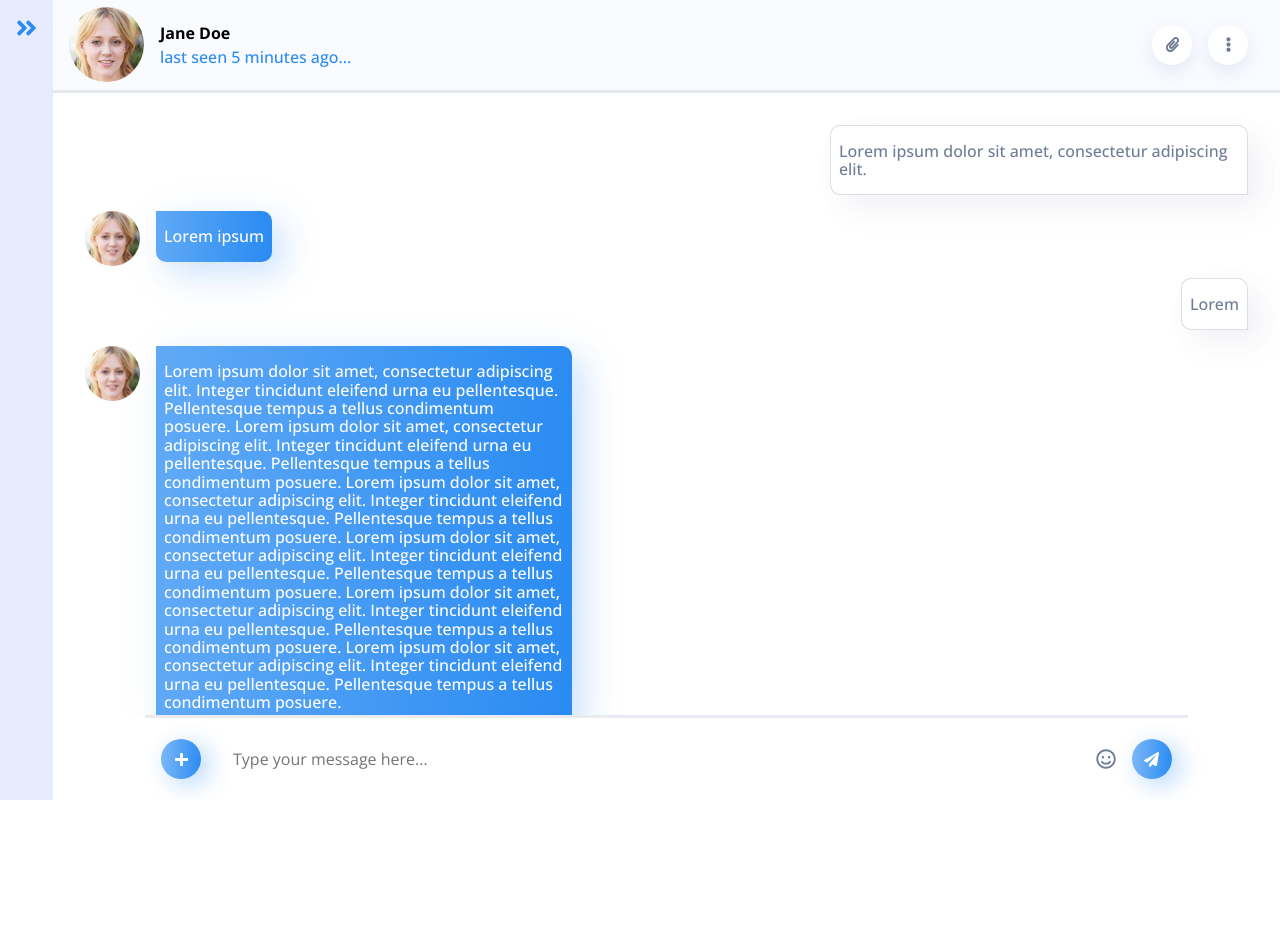
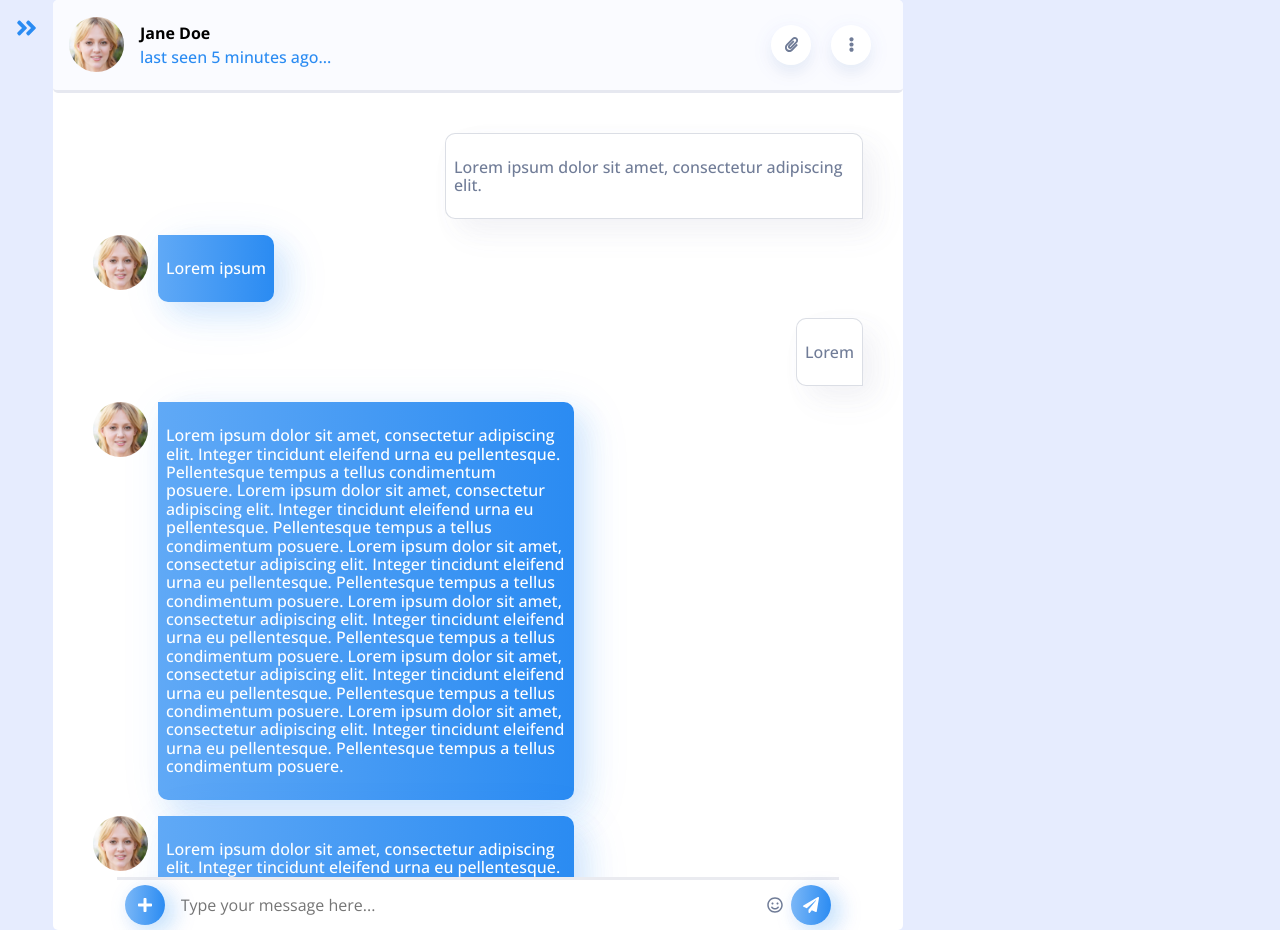
Before and after one commit to droa3v/react-chat-client, a React app: page / in a window 1280 px wide. Before the commit the page ends 800 px from the top, so only its background shows below. Built offline with nearby package versions, Linux system fonts and the light colour scheme.

Commit message:
Refactored chat component

```diff
--- a/src/Chat/Chat.module.scss
+++ b/src/Chat/Chat.module.scss
@@ -2,17 +2,9 @@
 .container {
   display: flex;
   flex-direction: column;
-  justify-content: space-between;
-  align-items: center;
-  height: 100vh;
-  flex-grow: 1;
+  height: 930px;
+  width: 850px;
   background-color: variables.$white;
-  .wrapper {
-    display: flex;
-    flex-direction: column;
-    justify-content: space-between;
-    align-items: center;
-    height: 100%;
-    width: 100%;
-  }
+  border-radius: 5px;
+  align-self: center;
 }
--- a/src/Chat/Chat.tsx
+++ b/src/Chat/Chat.tsx
@@ -7,11 +7,9 @@ import { TopBar } from "./TopBar/TopBar";
 export const Chat: React.FC = (): JSX.Element => {
   return (
     <div className={styles.container}>
-      <div className={styles.wrapper}>
-        <TopBar />
-        <Messages />
-        <ChatInput />
-      </div>
+      <TopBar />
+      <Messages />
+      <ChatInput />
     </div>
   );
 };
--- a/src/Chat/ChatInput/ChatInput.module.scss
+++ b/src/Chat/ChatInput/ChatInput.module.scss
@@ -1,39 +1,29 @@
 @use "../../scss/variables";
 
 .container {
-  width: 100%;
+  width: 85%;
+  border-top: 3px solid rgba(112, 124, 151, 0.15);
+  padding: 0 0.5em;
+  box-sizing: border-box;
   display: flex;
   align-items: center;
   justify-content: center;
-  .innerwrapper {
-    border-top: 3px solid rgba(112, 124, 151, 0.15);
-    display: flex;
-    align-items: center;
-    background-color: variables.$white;
-    box-sizing: border-box;
-    padding: 0 1rem;
-    width: 85%;
   align-self: center;
-    margin: 0;
+
   .input {
     border: none;
-      padding: 2rem;
+    padding: 1em;
     flex-grow: 1;
     &:focus {
       outline: none;
     }
   }
 
-    .icon {
-      width: 15px;
-      height: 15px;
-    }
-
   .emoji {
     color: variables.$gray;
-      width: 20px;
-      height: 20px;
-      margin-right: 1rem;
+    font-size: 1rem;
+    align-self: center;
+    padding: 0.5em;
   }
 
   .button {
@@ -45,4 +35,3 @@
     font-size: 1rem;
   }
 }
-}
--- a/src/Chat/ChatInput/ChatInput.tsx
+++ b/src/Chat/ChatInput/ChatInput.tsx
@@ -8,7 +8,6 @@ import styles from "./ChatInput.module.scss";
 export const ChatInput: React.FC = (): JSX.Element => {
   return (
     <div className={styles.container}>
-      <div className={styles.innerwrapper}>
       <Button rounded className={styles.button}>
         <FontAwesomeIcon icon={faPlus} className={styles.icon} />
       </Button>
@@ -23,6 +22,5 @@ export const ChatInput: React.FC = (): JSX.Element => {
         <FontAwesomeIcon icon={faPaperPlane} className={styles.icon} />
       </Button>
     </div>
-    </div>
   );
 };
--- a/src/Chat/Messages/Messages.module.scss
+++ b/src/Chat/Messages/Messages.module.scss
@@ -4,10 +4,8 @@
   background-color: variables.$white;
   width: 100%;
   height: 100%;
-  padding: 2rem;
+  padding: 2em;
   box-sizing: border-box;
-  .messagesWrapper {
-    display: flex;
-    flex-direction: column;
-  }
+  scrollbar-color: rgba(variables.$dark, 0.3);
+  scrollbar-width: thin;
 }
--- a/src/Chat/Messages/Messages.tsx
+++ b/src/Chat/Messages/Messages.tsx
@@ -5,7 +5,6 @@ import styles from "./Messages.module.scss";
 export const Messages: React.FC = (): JSX.Element => {
   return (
     <div className={styles.container}>
-      <div className={styles.messagesWrapper}>
       <Message my={true}>
         Lorem ipsum dolor sit amet, consectetur adipiscing elit.
       </Message>
@@ -14,50 +13,50 @@ export const Messages: React.FC = (): JSX.Element => {
       <Message my={false}>
         Lorem ipsum dolor sit amet, consectetur adipiscing elit. Integer
         tincidunt eleifend urna eu pellentesque. Pellentesque tempus a tellus
-          condimentum posuere. Lorem ipsum dolor sit amet, consectetur
+        condimentum posuere. Lorem ipsum dolor sit amet, consectetur adipiscing
+        elit. Integer tincidunt eleifend urna eu pellentesque. Pellentesque
+        tempus a tellus condimentum posuere. Lorem ipsum dolor sit amet,
+        consectetur adipiscing elit. Integer tincidunt eleifend urna eu
+        pellentesque. Pellentesque tempus a tellus condimentum posuere. Lorem
+        ipsum dolor sit amet, consectetur adipiscing elit. Integer tincidunt
+        eleifend urna eu pellentesque. Pellentesque tempus a tellus condimentum
+        posuere. Lorem ipsum dolor sit amet, consectetur adipiscing elit.
+        Integer tincidunt eleifend urna eu pellentesque. Pellentesque tempus a
+        tellus condimentum posuere. Lorem ipsum dolor sit amet, consectetur
         adipiscing elit. Integer tincidunt eleifend urna eu pellentesque.
-          Pellentesque tempus a tellus condimentum posuere. Lorem ipsum dolor
-          sit amet, consectetur adipiscing elit. Integer tincidunt eleifend urna
-          eu pellentesque. Pellentesque tempus a tellus condimentum posuere.
-          Lorem ipsum dolor sit amet, consectetur adipiscing elit. Integer
-          tincidunt eleifend urna eu pellentesque. Pellentesque tempus a tellus
-          condimentum posuere. Lorem ipsum dolor sit amet, consectetur
-          adipiscing elit. Integer tincidunt eleifend urna eu pellentesque.
-          Pellentesque tempus a tellus condimentum posuere. Lorem ipsum dolor
-          sit amet, consectetur adipiscing elit. Integer tincidunt eleifend urna
-          eu pellentesque. Pellentesque tempus a tellus condimentum posuere.
+        Pellentesque tempus a tellus condimentum posuere.
       </Message>
       <Message my={false}>
         Lorem ipsum dolor sit amet, consectetur adipiscing elit. Integer
         tincidunt eleifend urna eu pellentesque. Pellentesque tempus a tellus
-          condimentum posuere. Lorem ipsum dolor sit amet, consectetur
+        condimentum posuere. Lorem ipsum dolor sit amet, consectetur adipiscing
+        elit. Integer tincidunt eleifend urna eu pellentesque. Pellentesque
+        tempus a tellus condimentum posuere. Lorem ipsum dolor sit amet,
+        consectetur adipiscing elit. Integer tincidunt eleifend urna eu
+        pellentesque. Pellentesque tempus a tellus condimentum posuere. Lorem
+        ipsum dolor sit amet, consectetur adipiscing elit. Integer tincidunt
+        eleifend urna eu pellentesque. Pellentesque tempus a tellus condimentum
+        posuere. Lorem ipsum dolor sit amet, consectetur adipiscing elit.
+        Integer tincidunt eleifend urna eu pellentesque. Pellentesque tempus a
+        tellus condimentum posuere. Lorem ipsum dolor sit amet, consectetur
         adipiscing elit. Integer tincidunt eleifend urna eu pellentesque.
-          Pellentesque tempus a tellus condimentum posuere. Lorem ipsum dolor
-          sit amet, consectetur adipiscing elit. Integer tincidunt eleifend urna
-          eu pellentesque. Pellentesque tempus a tellus condimentum posuere.
-          Lorem ipsum dolor sit amet, consectetur adipiscing elit. Integer
-          tincidunt eleifend urna eu pellentesque. Pellentesque tempus a tellus
-          condimentum posuere. Lorem ipsum dolor sit amet, consectetur
-          adipiscing elit. Integer tincidunt eleifend urna eu pellentesque.
-          Pellentesque tempus a tellus condimentum posuere. Lorem ipsum dolor
-          sit amet, consectetur adipiscing elit. Integer tincidunt eleifend urna
-          eu pellentesque. Pellentesque tempus a tellus condimentum posuere.
+        Pellentesque tempus a tellus condimentum posuere.
       </Message>
       <Message my={false}>
         Lorem ipsum dolor sit amet, consectetur adipiscing elit. Integer
         tincidunt eleifend urna eu pellentesque. Pellentesque tempus a tellus
-          condimentum posuere. Lorem ipsum dolor sit amet, consectetur
+        condimentum posuere. Lorem ipsum dolor sit amet, consectetur adipiscing
+        elit. Integer tincidunt eleifend urna eu pellentesque. Pellentesque
+        tempus a tellus condimentum posuere. Lorem ipsum dolor sit amet,
+        consectetur adipiscing elit. Integer tincidunt eleifend urna eu
+        pellentesque. Pellentesque tempus a tellus condimentum posuere. Lorem
+        ipsum dolor sit amet, consectetur adipiscing elit. Integer tincidunt
+        eleifend urna eu pellentesque. Pellentesque tempus a tellus condimentum
+        posuere. Lorem ipsum dolor sit amet, consectetur adipiscing elit.
+        Integer tincidunt eleifend urna eu pellentesque. Pellentesque tempus a
+        tellus condimentum posuere. Lorem ipsum dolor sit amet, consectetur
         adipiscing elit. Integer tincidunt eleifend urna eu pellentesque.
-          Pellentesque tempus a tellus condimentum posuere. Lorem ipsum dolor
-          sit amet, consectetur adipiscing elit. Integer tincidunt eleifend urna
-          eu pellentesque. Pellentesque tempus a tellus condimentum posuere.
-          Lorem ipsum dolor sit amet, consectetur adipiscing elit. Integer
-          tincidunt eleifend urna eu pellentesque. Pellentesque tempus a tellus
-          condimentum posuere. Lorem ipsum dolor sit amet, consectetur
-          adipiscing elit. Integer tincidunt eleifend urna eu pellentesque.
-          Pellentesque tempus a tellus condimentum posuere. Lorem ipsum dolor
-          sit amet, consectetur adipiscing elit. Integer tincidunt eleifend urna
-          eu pellentesque. Pellentesque tempus a tellus condimentum posuere.
+        Pellentesque tempus a tellus condimentum posuere.
       </Message>
       <Message my={true}>
         Lorem ipsum dolor sit amet, consectetur adipiscing elit.
@@ -68,6 +67,5 @@ export const Messages: React.FC = (): JSX.Element => {
         condimentum posuere.
       </Message>
     </div>
-    </div>
   );
 };
--- a/src/Chat/TopBar/TopBar.module.scss
+++ b/src/Chat/TopBar/TopBar.module.scss
@@ -5,20 +5,17 @@
   align-content: center;
   justify-content: space-between;
   width: 100%;
-  padding: 1rem;
+  padding: 1em;
   background-color: variables.$lightBg;
   border-bottom: 3px solid rgba(112, 124, 151, 0.15);
+  border-radius: 5px 5px;
   box-sizing: border-box;
-  padding: 0.3rem 1rem;
+  padding: 0.3em 1em;
   .infoWrapper {
     display: flex;
-    justify-content: center;
     align-items: center;
-    .info {
-      display: flex;
-      flex-direction: column;
-      justify-content: center;
-      padding: 1rem;
+    & div:last-child {
+      padding: 1em;
       line-height: 1.5rem;
       .name {
         font-weight: 700;
@@ -29,12 +26,13 @@
       }
     }
   }
+
   .buttonsWrapper {
     display: flex;
     justify-content: space-between;
     align-items: center;
-    padding: 1rem;
-    width: 6rem;
+    padding: 1em;
+    width: 100px;
     .button {
       display: flex;
       justify-content: center;
--- a/src/Chat/TopBar/TopBar.tsx
+++ b/src/Chat/TopBar/TopBar.tsx
@@ -10,9 +10,9 @@ export const TopBar: React.FC = (): JSX.Element => {
   return (
     <div className={styles.container}>
       <div className={styles.infoWrapper}>
-        <Avatar src={img} size="lg" />
-        <div className={styles.info}>
-          <span className={styles.name}>Jane Doe</span>
+        <Avatar src={img} size="md" />
+        <div>
+          <span className={styles.name}>Jane Doe</span> <br />
           <span className={styles.online}>last seen 5 minutes ago...</span>
         </div>
       </div>
--- a/src/Menu/Menu.module.scss
+++ b/src/Menu/Menu.module.scss
@@ -1,7 +1,7 @@
 @use "../scss/variables";
 
 .container {
-  height: 100vh;
+  height: 100%;
   width: 290px;
   display: flex;
   flex-direction: column;
@@ -58,5 +58,15 @@
 .active {
   left: 0;
   transition: all 0.3s ease;
-  z-index: 1;
+  z-index: 9999;
 }
+
+.darkBackground {
+  width: 100vw;
+  height: 100vh;
+  background-color: rgba(black, 0.8);
+  position: absolute;
+  top: 0;
+  left: 0;
+  z-index: 9998;
+}
--- a/src/Menu/Menu.tsx
+++ b/src/Menu/Menu.tsx
@@ -66,6 +66,7 @@ export const Menu: React.FC = (): JSX.Element => {
         </ul>
       </nav>
 
+      {clicked && <div className={styles.darkBackground}></div>}
       <FontAwesomeIcon
         onClick={handleClick}
         icon={faAngleDoubleRight}
--- a/src/components/Message/Message.module.scss
+++ b/src/components/Message/Message.module.scss
@@ -2,20 +2,20 @@
 
 @mixin container {
   display: flex;
-  width: 100%;
+  padding: 0.5em;
+  box-sizing: border-box;
+  gap: 10px;
 }
 
 @mixin message {
   font-family: variables.$OpenSans;
   font-weight: 500;
-  padding: 0 0.5rem;
+  padding: 0.5em;
   max-width: 400px;
-  margin-bottom: 1rem;
 }
 
 .myContainer {
   @include container();
-
   justify-content: flex-end;
 }
 
@@ -42,5 +42,4 @@
     10px 10px 50px rgba(42, 139, 242, 0.1);
   border-radius: 0px 10px 10px 10px;
   color: variables.$white;
-  margin-left: 1rem;
 }
--- a/src/scss/App.scss
+++ b/src/scss/App.scss
@@ -358,7 +358,7 @@ html {
 
 .appContainer {
   display: flex;
-  justify-content: space-between;
+  min-height: 100vh;
   background-color: variables.$background;
 }
 
```
Lines whose indentation alone changed are shown as unchanged.
